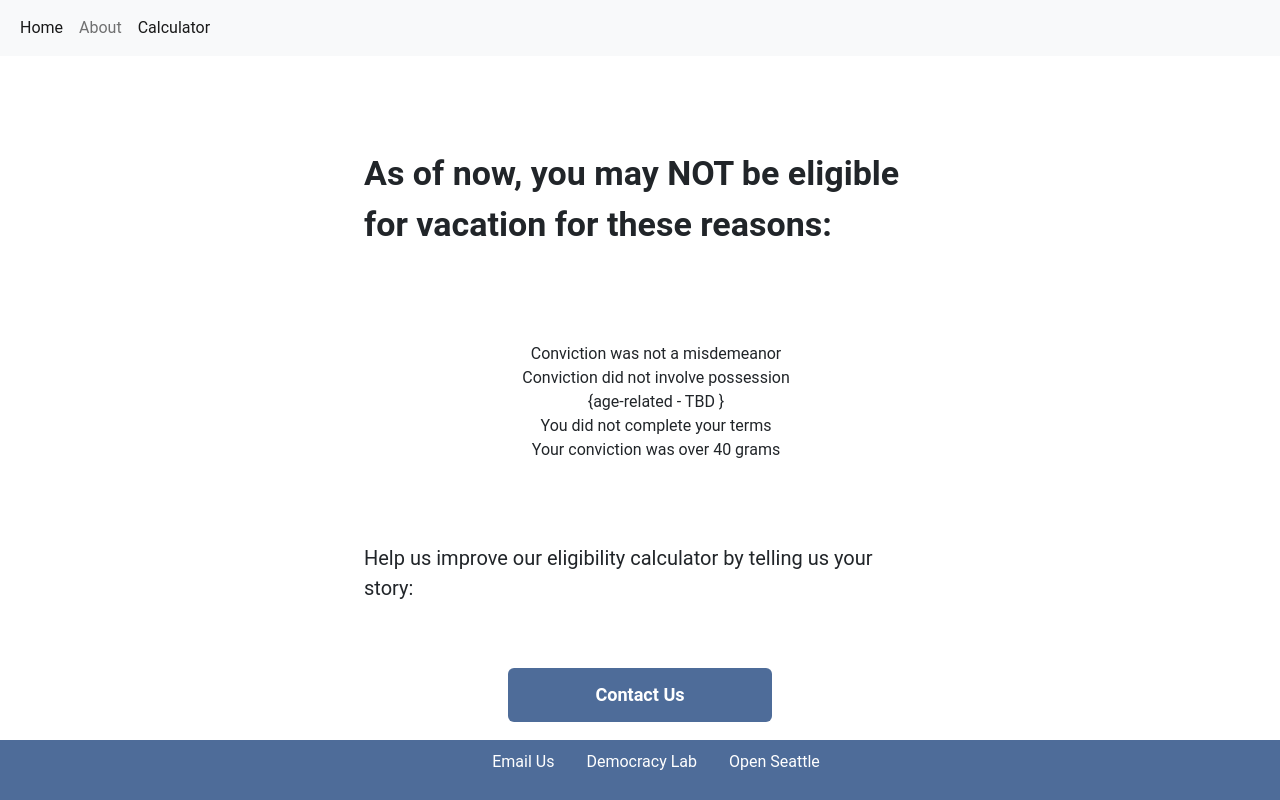
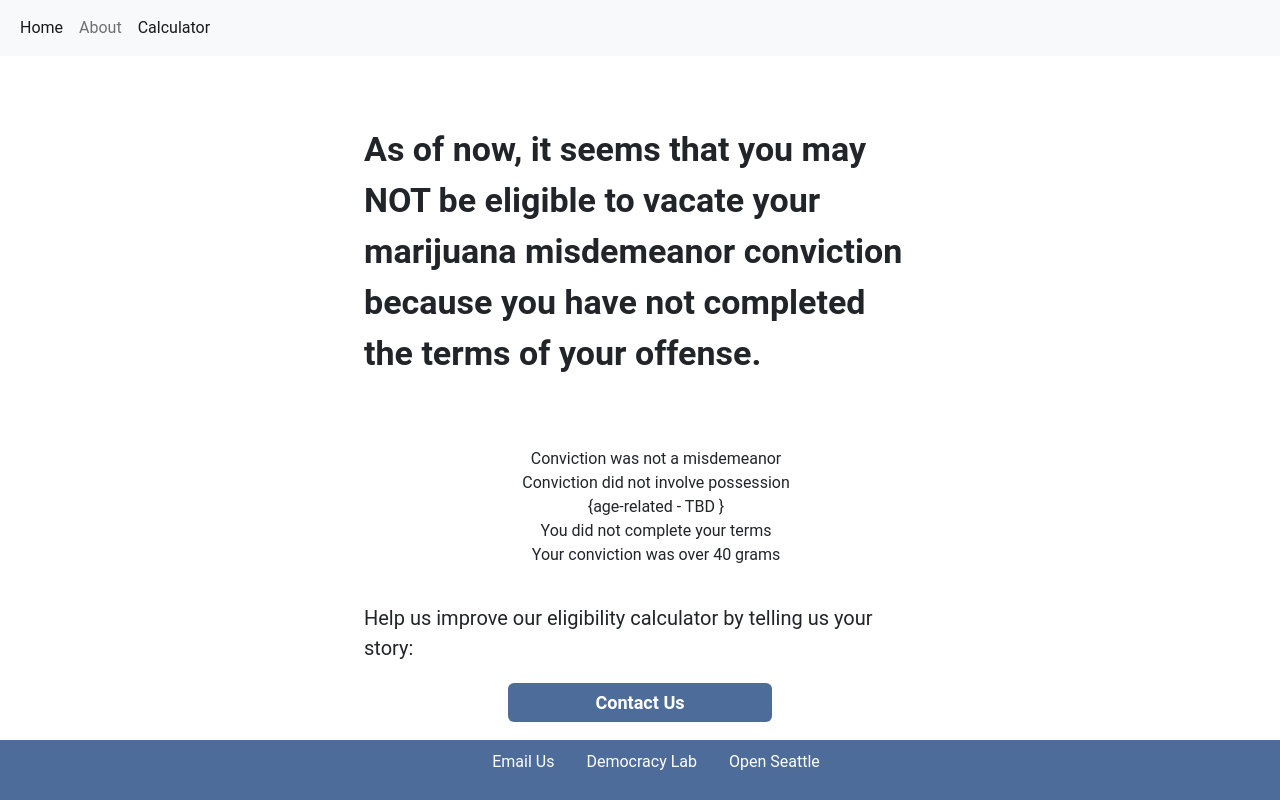
Before and after one commit to openseattle/clearviction-v1, a React (Create React App) app: page /calculator/results in a window 1280 px wide. Built offline with nearby package versions, Linux system fonts and the light colour scheme.

Commit message:
copy edits to calc questions and ineligible end screen

```diff
--- a/src/Components/ResultNo.jsx
+++ b/src/Components/ResultNo.jsx
@@ -19,7 +19,7 @@ const ResultNo = ({ noneligible }) => {
   return (
     <>
       <p className="calc-col title">
-        As of now, you may NOT be eligible for vacation for these reasons:{" "}
+        As of now, it seems that you may NOT be eligible to vacate your marijuana misdemeanor conviction because you have not completed the terms of your offense.
       </p>
 
       <ul>{noneligible && renderItems()}</ul>
--- a/src/data/calculatorQuestions.json
+++ b/src/data/calculatorQuestions.json
@@ -22,7 +22,7 @@
   },
   {
     "id": "4",
-    "text": "Were you 21 years or older of age at the time of offense?",
+    "text": "Were you 21 years or older npat the time of offense?",
     "tooltip": "",
     "options": ["Yes", "No"],
     "next_card": ["5"]
@@ -36,7 +36,7 @@
   },
   {
     "id": "6",
-    "text": "Was your conviction for less than 40 grams of marijuana?",
+    "text": "Was your conviction for possession of 40 grams or less of marijuana?",
     "tooltip": "",
     "options": ["Yes", "No"],
     "next_card": ["results"]
```
